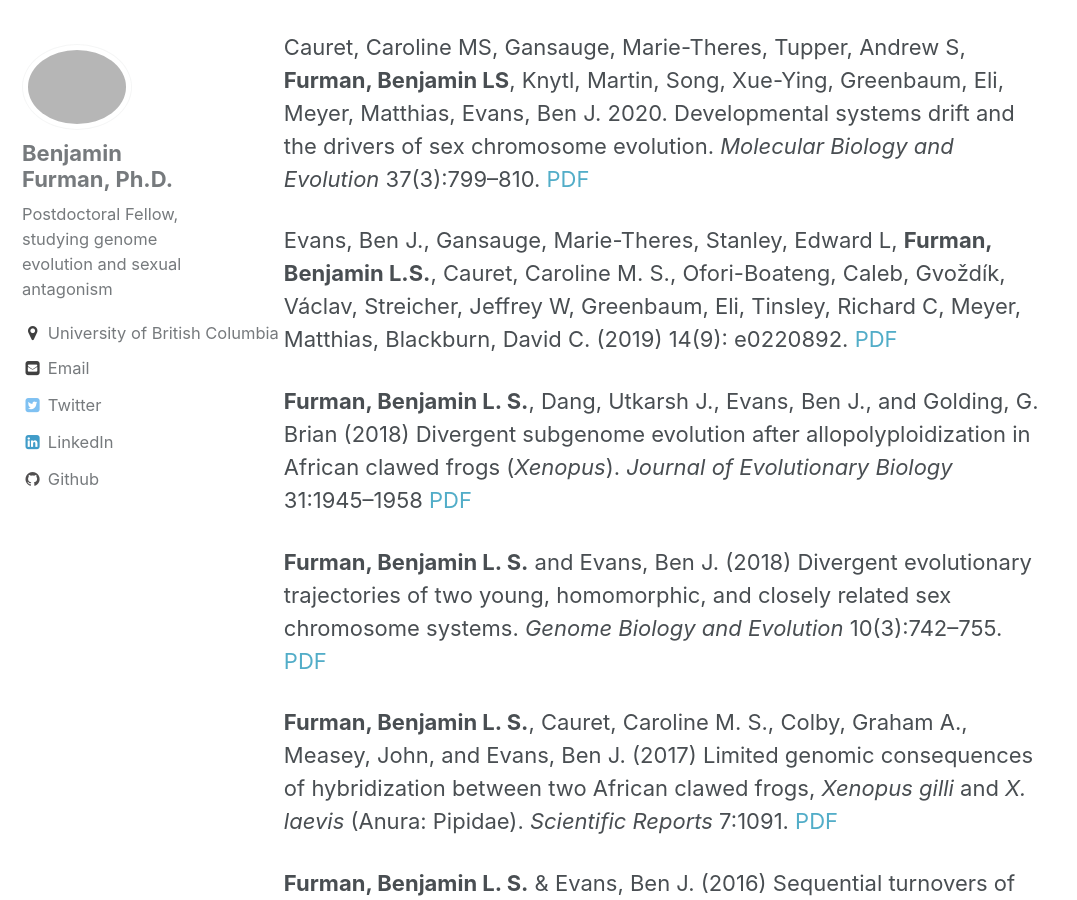
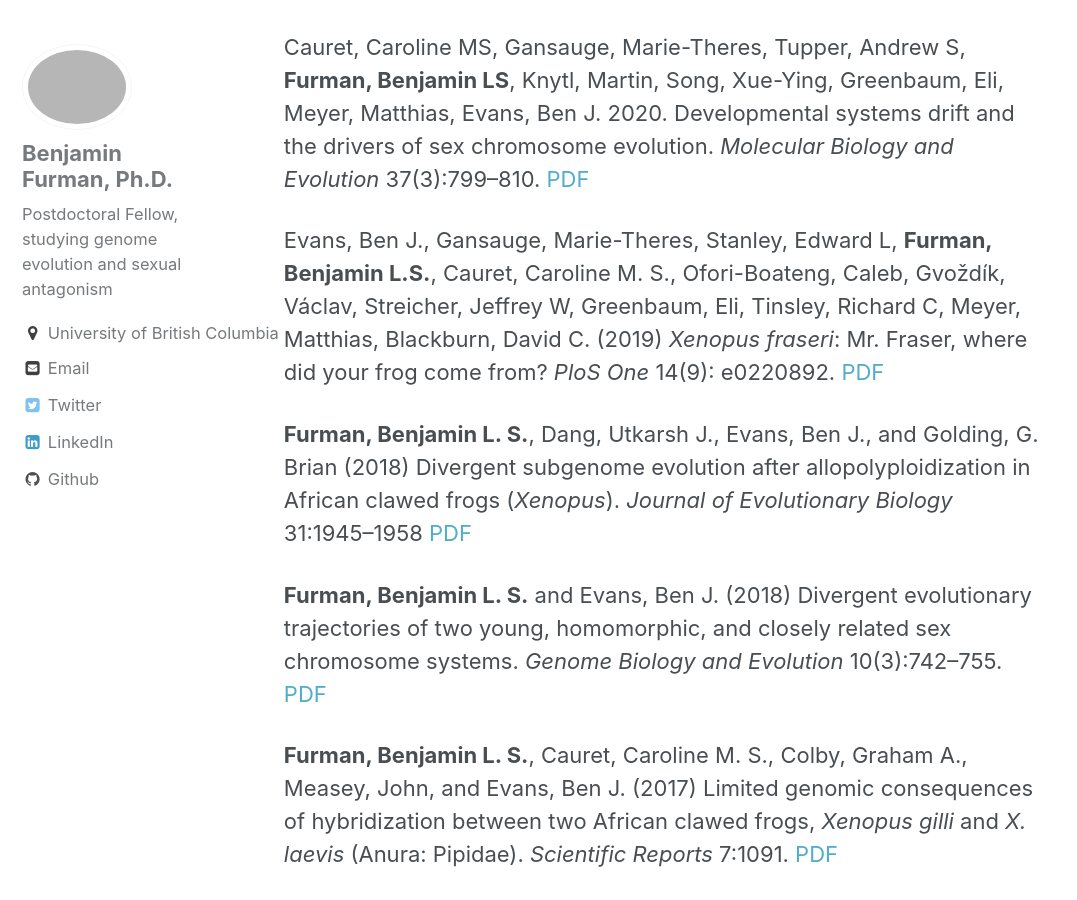
Before and after one commit to benjaminfurman/benjaminfurman.github.io, a Jekyll site: the page built from _pages/publications.md, in a window 1280 px wide and 900 px high, scrolled down 519 px. Shown: the whole window, without its empty margins (0-1077 px from the left). Built offline with Jekyll 4.4.1, drawn with Linux system fonts in a browser that asks for light colours.

Commit message:
title fix

```diff
--- a/_pages/publications.md
+++ b/_pages/publications.md
@@ -10,7 +10,7 @@
 
 Cauret, Caroline MS, Gansauge, Marie-Theres, Tupper, Andrew S, **Furman, Benjamin LS**, Knytl, Martin, Song, Xue-Ying, Greenbaum, Eli, Meyer, Matthias, Evans, Ben J. 2020. Developmental systems drift and the drivers of sex chromosome evolution. *Molecular Biology and Evolution* 37(3):799--810. [PDF](/assets/papers/Cauret_etal_MBE_2020.pdf)
 
-Evans, Ben J., Gansauge, Marie-Theres, Stanley, Edward L, **Furman, Benjamin L.S.**, Cauret, Caroline M. S., Ofori-Boateng, Caleb, Gvoždík, Václav, Streicher, Jeffrey W, Greenbaum, Eli, Tinsley, Richard C, Meyer, Matthias, Blackburn, David C. (2019) 14(9): e0220892. [PDF](/assets/papers/2019_PLoSOne_Fraseri_Evans_etal.pdf)
+Evans, Ben J., Gansauge, Marie-Theres, Stanley, Edward L, **Furman, Benjamin L.S.**, Cauret, Caroline M. S., Ofori-Boateng, Caleb, Gvoždík, Václav, Streicher, Jeffrey W, Greenbaum, Eli, Tinsley, Richard C, Meyer, Matthias, Blackburn, David C. (2019) *Xenopus fraseri*: Mr. Fraser, where did your frog come from? *PloS One* 14(9): e0220892. [PDF](/assets/papers/2019_PLoSOne_Fraseri_Evans_etal.pdf)
 
 **Furman, Benjamin L. S.**, Dang, Utkarsh J., Evans, Ben J., and Golding, G. Brian (2018) Divergent subgenome evolution after allopolyploidization in African clawed frogs (*Xenopus*). *Journal of Evolutionary Biology* 31:1945--1958 [PDF](/assets/papers/2018_JEB_DuplicateGene_Evol.pdf)
 
```
